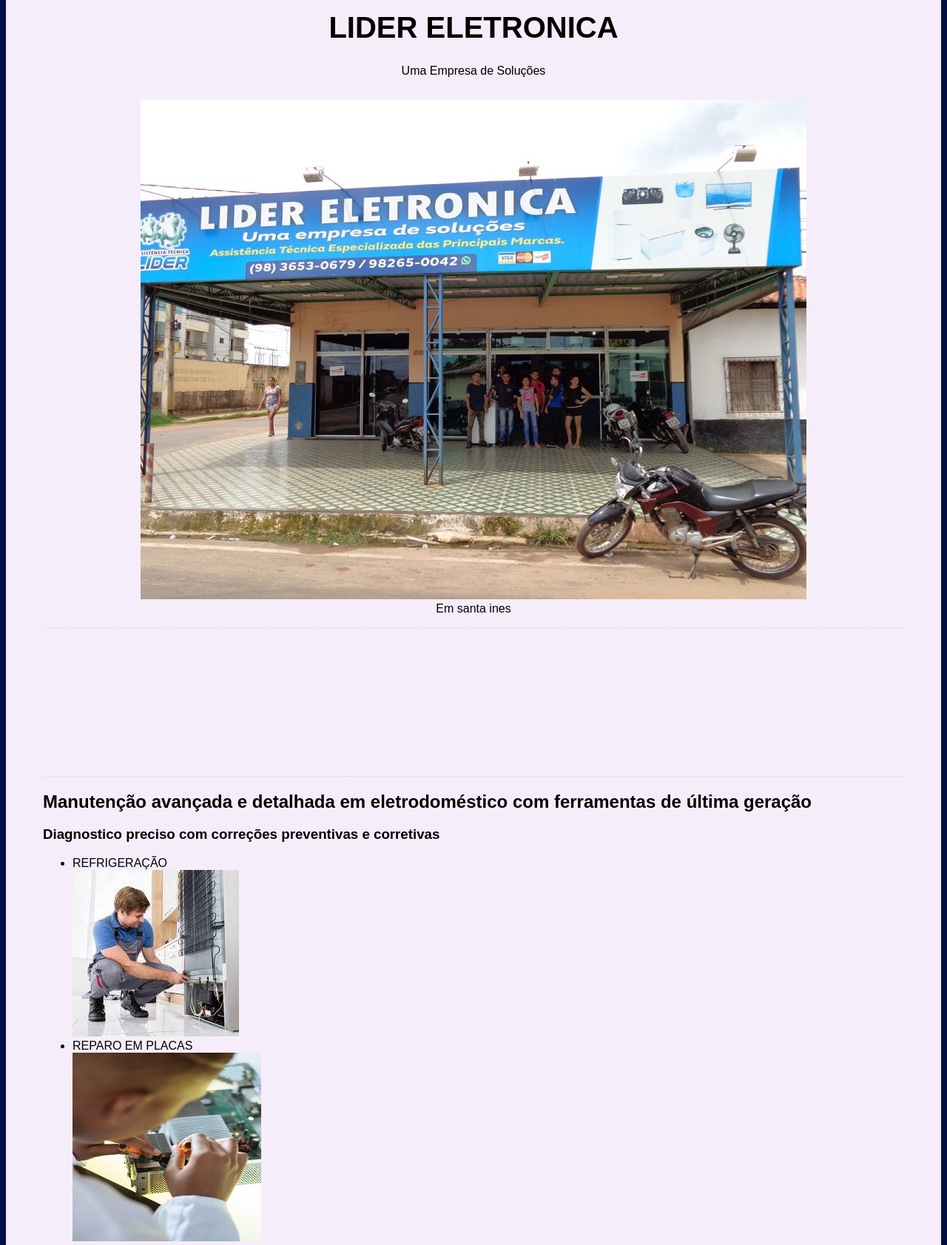
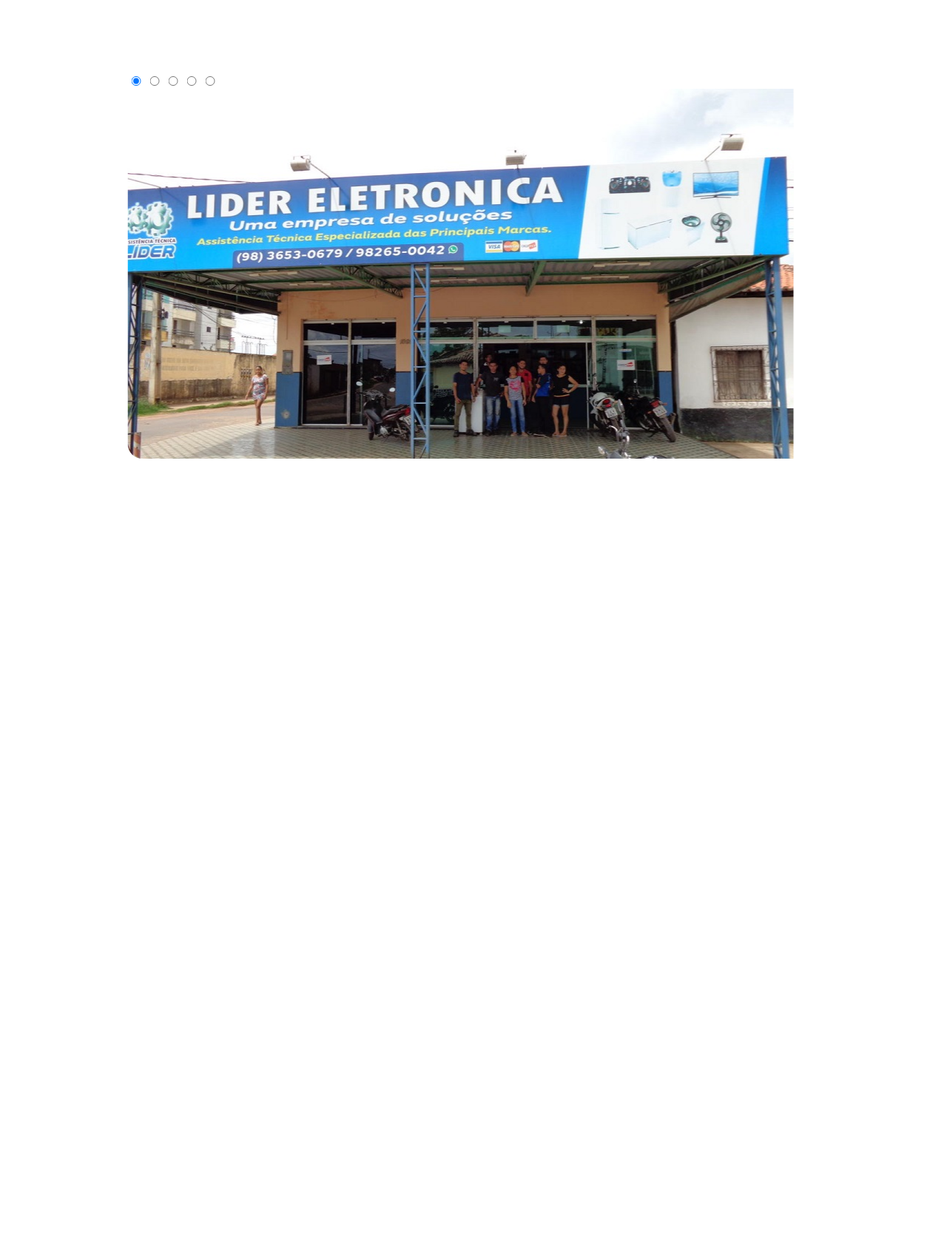
Before and after one commit to Sellen-Kesller/SITE-LOJA, a plain HTML site: page index.html in a window 1280 px wide. Shown: the part 40-1723 px from the top of the page at 74% size. After the commit the page ends 800 px from the top, so only its background shows below. Drawn offline with Linux system fonts and the light colour scheme.

Commit message:
alteração slider

```diff
--- a/css/styles.css
+++ b/css/styles.css
@@ -1,66 +1,16 @@
-html{
-    font-family: Arial, Helvetica, sans-serif;
-    background-color: #030d46;
+body{
+  margin: 0;
+  padding: 0;
+  height: 100vh;
+  width: 100vw;
 }
-.container{
-    max-width: 1600px;
-    background-color: #f6edfa;
-    position: relative;
-    padding: 20px 50px;
+.content{
+  height: 520px;
+  width: 935px;
+  border-radius: 20px;
+  overflow: hidden;
+  position:absolute;
+  top: 50%;
+  left: 50%;
+  transform: translate(-50%, -50%);
 }
-.bold{
-    font-weight: bold;
-}
- /*header*/
- .header{
-    text-align: center;
- }
- .main-title{
-    font-size: 40px;
- }
- .main-paragraph{
-    fonte-style: italic;
- }
- /* Imagem destaque*/
-
- .featured-image{
-    text-align: center;
-    margin-top: 30px;
- }
-
- /* Biografia*/
- .biography-container{
-    padding: 100px 0;
-    margin: 25px o;
-    border-top: 1px dashed #ddd;
-    border-bottom: 1px dashed #ddd;
- }
- /* quotes */
- .quotes-container{
-   background-color: #ddd;
-   padding: 30px;
- }
- .quotes-container blockquote{
-   font-weight: bold;
-   font-size: 30px;
- }
- .quotes-container p{
-   font-style: italic;
- }
- /* coriosidades */
- .curiosities-container{
-   padding: 25px 0;
-   margin: 25px 0;
-   border-top: 1px dashed #ddd;
-   border-bottom: 1px dashed #ddd;
- }
- .curiosities-container li{
-   height: 30px;
- }
-
- /* imagem bold */
-
- .img-bold{
-   font-weight: bold;
-   text-align: center;
- }
--- a/index.html
+++ b/index.html
@@ -1,5 +1,5 @@
 <!DOCTYPE html>
-<html lang="en">
+<html lang="pt">
 <head>
     <meta charset="UTF-8">
     <meta name="viewport" content="width=device-width, initial-scale=1.0">
@@ -7,30 +7,39 @@
     <link rel="stylesheet" href="css/styles.css">
 </head>
 <body>
-   <div class="container">
-    <div class="header">
-        <h1 class="main-title">LIDER ELETRONICA</h1>
-            <P class="main-paragraph">Uma Empresa de Soluções</P>
-    </div>
-    <div class="featured-image">
-        <figure>
-            <img src="img/DSC00014.jpg" alt="Até aqui nos ajudou o Senhor">
-            <figcaption>Em santa ines</figcaption>
-        </figure>
-    </div>
-    <div class="biography-container"></div>
-    <h2>Manutenção avançada e detalhada em eletrodoméstico com ferramentas de última geração</h2>
-    <h3>Diagnostico preciso com correções preventivas e corretivas</h3>
-    <ul>
-        <li>REFRIGERAÇÃO</li>
-        <img src="img/REFRIGERAÇÃO.jpeg" alt="REFRIGERAÇÃO">
-        <li>REPARO EM PLACAS</li>
-        <img src="img/REPARO.jpg" alt="REPARO EM PLACAS">
-        <li>LAVADORAS</li>
-        <img src="img/LAVADORA 2.jpeg" alt="CONSERTO DE MAQUINAS">
-        <li>AUDIO e VÍDEO</li>
-        <img src="img/audio e video.jpg" alt="AUDIO E VIDEO">
-    </ul>
+   <div class="content">
+
+        <div class="slides">
+            <input type="radio" name="slide" id="slide1" checked>
+            <input type="radio" name="slide" id="slide2">
+            <input type="radio" name="slide" id="slide3">
+            <input type="radio" name="slide" id="slide4">
+            <input type="radio" name="slide" id="slide5">
+
+                <div class="slide si">
+                    <img src="./img/1.jpg" alt="Lider Eletronica">
+                </div>
+                <div class="slide">
+                    <img src="./img/2.jpeg" alt="Lider Eletronica">
+                </div>
+                <div class="slide">
+                    <img src="./img/3.jpg" alt="Lider Eletronica">
+                </div>
+                <div class="slide">
+                    <img src="./img/4.jpeg" alt="Lider Eletronica">
+                </div>
+                <div class="slide">
+                    <img src="./img/5.jpg" alt="Lider Eletronica">
+                </div>
+        </div>
+
+        <div class="navegation">
+            <label for="slide1"></label>
+            <label for="slide2"></label>
+            <label for="slide3"></label>
+            <label for="slide4"></label>
+            <label for="slide5"></label>
+        </div>
    </div>
 </body>
 </html>
```
Also changed, not shown: .txt (added), img/1.jpg (renamed from img/DSC00014.jpg), img/2.jpeg (added), img/3.jpg (renamed from img/LO (1).jpg), img/4.jpeg (added), img/5.jpg (renamed from img/LO.jpg), img/6.jpg (renamed from img/2236553.jpg.jpg).
